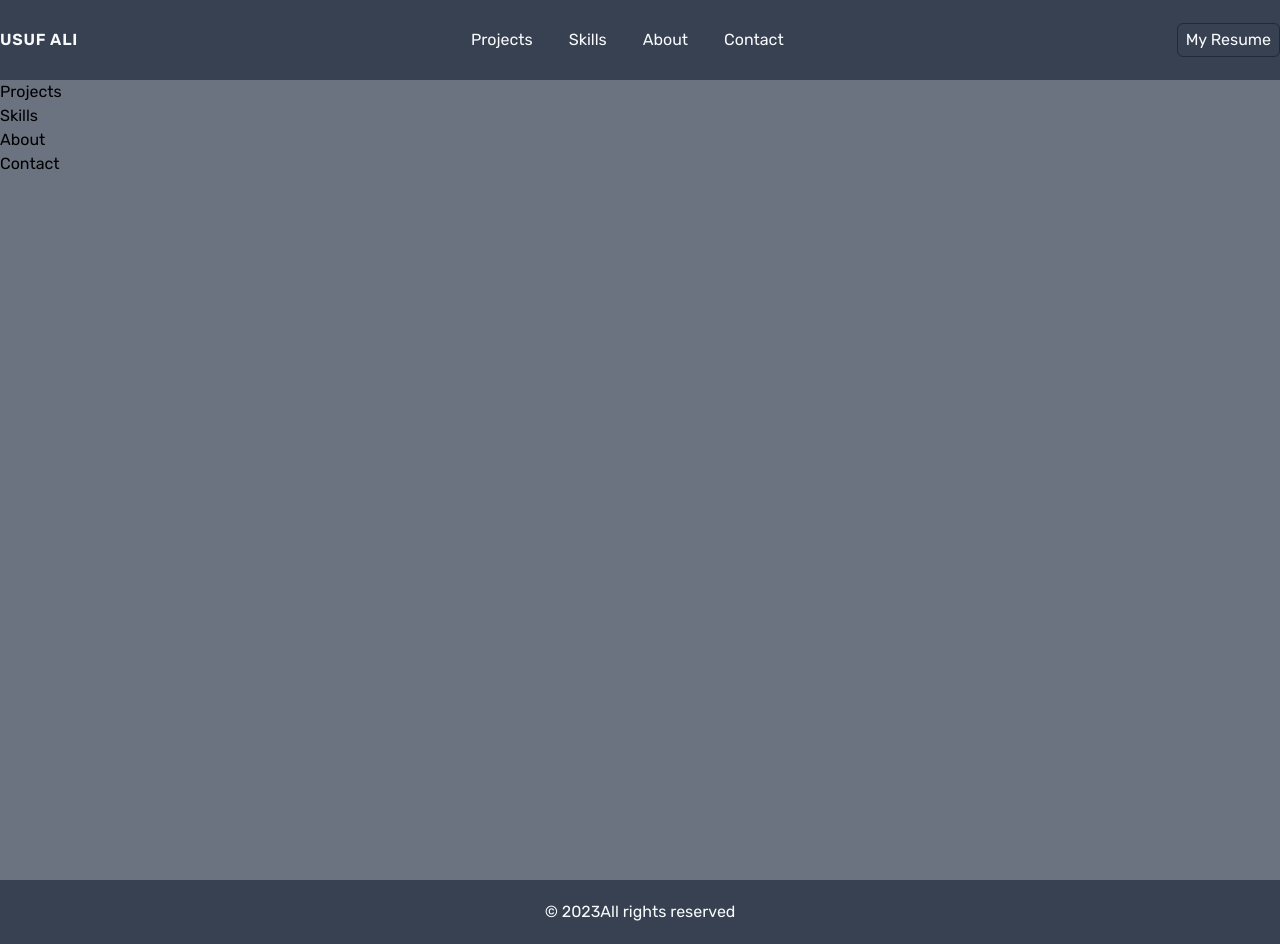
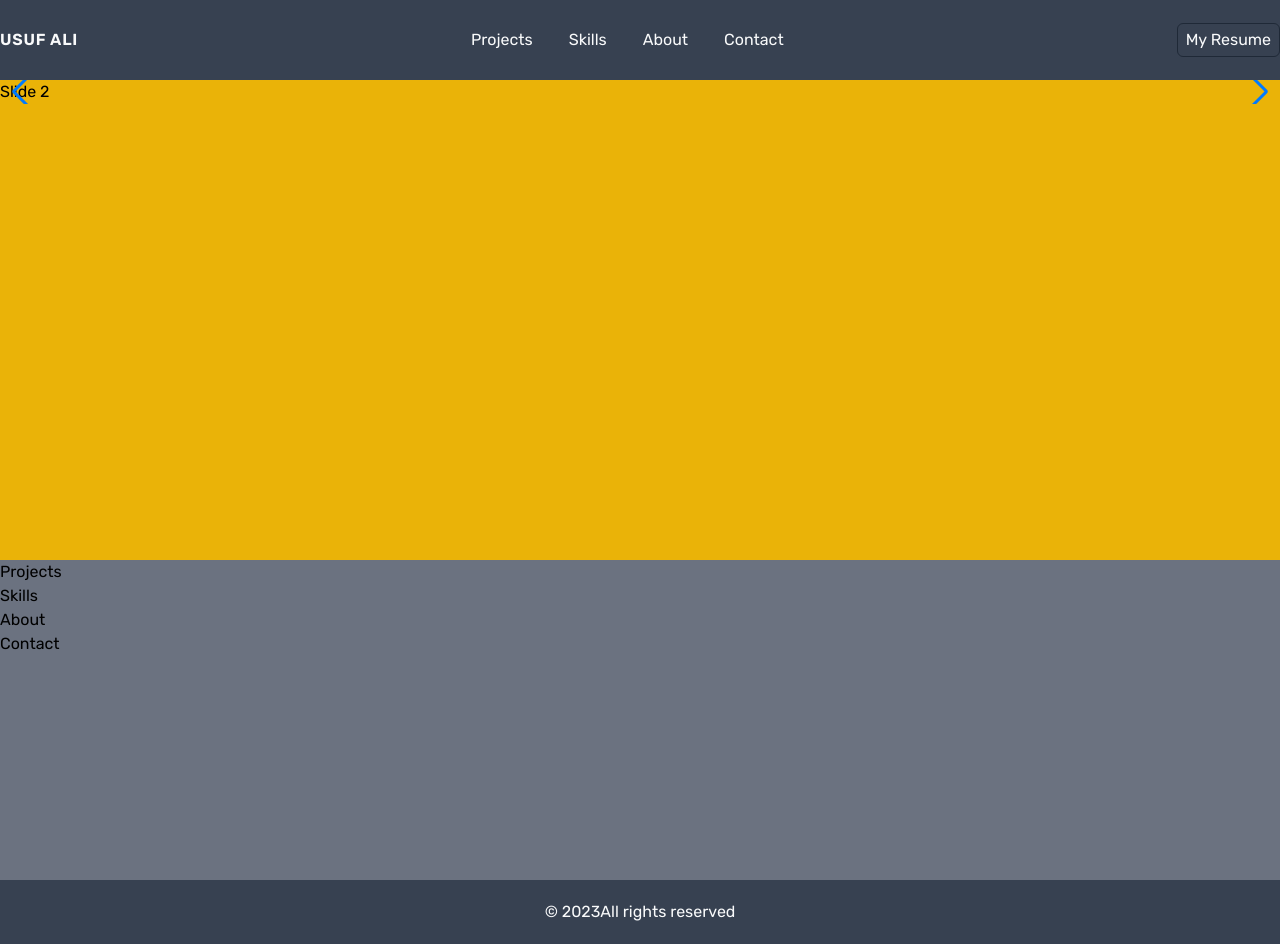
Before and after one commit to Shm-Rsuf/next-portfolio, a Next.js app: page / in a window 1280 px wide. Built offline with nearby package versions, Linux system fonts and the light colour scheme.

Commit message:
hero and swiper added

```diff
--- a/app/(Home)/page.tsx
+++ b/app/(Home)/page.tsx
@@ -1,3 +1,4 @@
+import HeroSection from "@/components/HeroSection";
 import About from "../about/page";
 import Contact from "../contact/page";
 import Projects from "../projects/page";
@@ -6,6 +7,7 @@ import Skills from "../skills/page";
 const Home = () => {
   return (
     <main className="min-h-screen bg-gray-500">
+      <HeroSection />
       <Projects />
       <Skills />
       <About />
--- /dev/null
+++ b/components/HeroSection.tsx
@@ -0,0 +1,36 @@
+"use client";
+// Import Swiper React components
+import { Swiper, SwiperSlide } from "swiper/react";
+
+// Import Swiper styles
+import "swiper/css";
+import "swiper/css/navigation";
+
+// import required modules
+import { Navigation, Autoplay } from "swiper/modules";
+
+const HeroSection = () => {
+  return (
+    <section className="w-full h-[60vh] bg-yellow-500">
+      <>
+        <Swiper
+          navigation={true}
+          modules={[Navigation, Autoplay]}
+          className="mySwiper"
+          loop={true}
+          grabCursor={true}
+          autoplay={{ delay: 1500, disableOnInteraction: false }}
+        >
+          <SwiperSlide>Slide 1</SwiperSlide>
+          <SwiperSlide>Slide 2</SwiperSlide>
+          <SwiperSlide>Slide 3</SwiperSlide>
+          <SwiperSlide>Slide 4</SwiperSlide>
+          <SwiperSlide>Slide 5</SwiperSlide>
+          <SwiperSlide>Slide 6</SwiperSlide>
+        </Swiper>
+      </>
+    </section>
+  );
+};
+
+export default HeroSection;
--- a/components/Navbar.tsx
+++ b/components/Navbar.tsx
@@ -45,7 +45,7 @@ const Navbar = () => {
         <div className="flex_center md:hidden absolute right-0 top-0 bottom-0 -translate-x-1/2 -translate-y-1/2 z-[99]">
           <button
             onClick={() => setToggle((prev) => !prev)}
-            className="text-3xl"
+            className="text-4xl"
           >
             {toggle ? <AiOutlineClose /> : <FiMenu />}
           </button>
@@ -59,7 +59,7 @@ const Navbar = () => {
         <nav className="md:hidden">
           <div
             onClick={() => setToggle((prev) => !prev)}
-            className={`w-screen h-screen fixed z-[98]  top-0 bg-gray-700 left-0 right-0 bottom-0 flex justify-center items-center`}
+            className={`w-screen h-screen fixed z-[98]  top-0 bg-gray-700/70 left-0 right-0 bottom-0 flex justify-center items-center`}
           >
             <div className="space-y-5">
               <ul className="flex gap-5 flex-col items-start">
--- a/package.json
+++ b/package.json
@@ -21,6 +21,7 @@
     "react": "18.2.0",
     "react-dom": "18.2.0",
     "react-icons": "^4.10.1",
+    "swiper": "^10.0.3",
     "tailwindcss": "3.3.2",
     "typescript": "5.1.6"
   }
```
Also changed, not shown: 1 other file (tests, documents, lock files or other folders).
